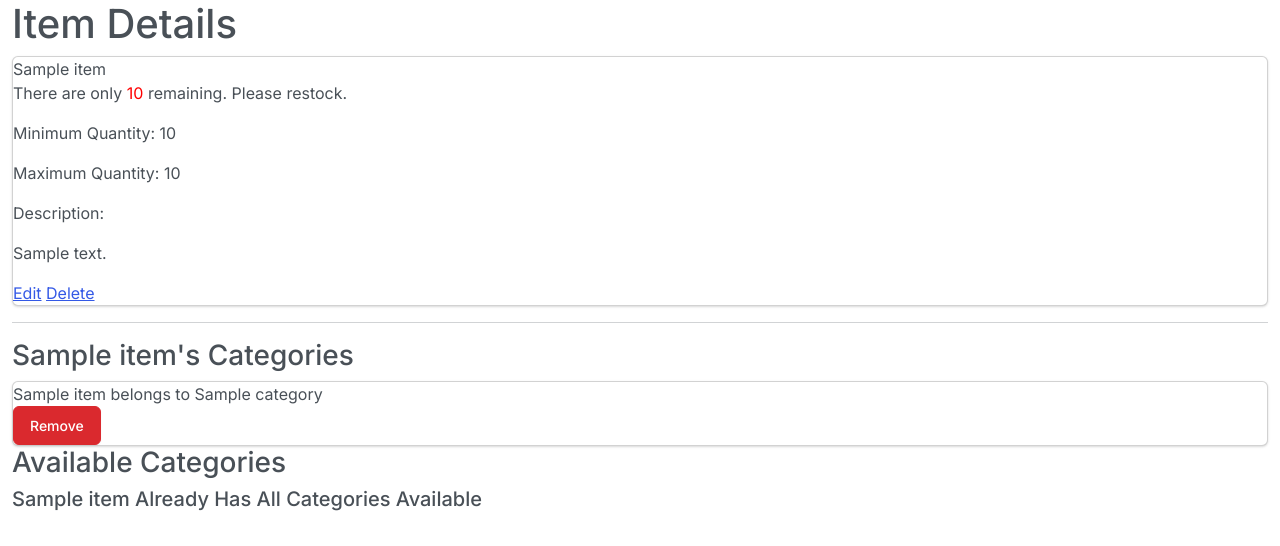
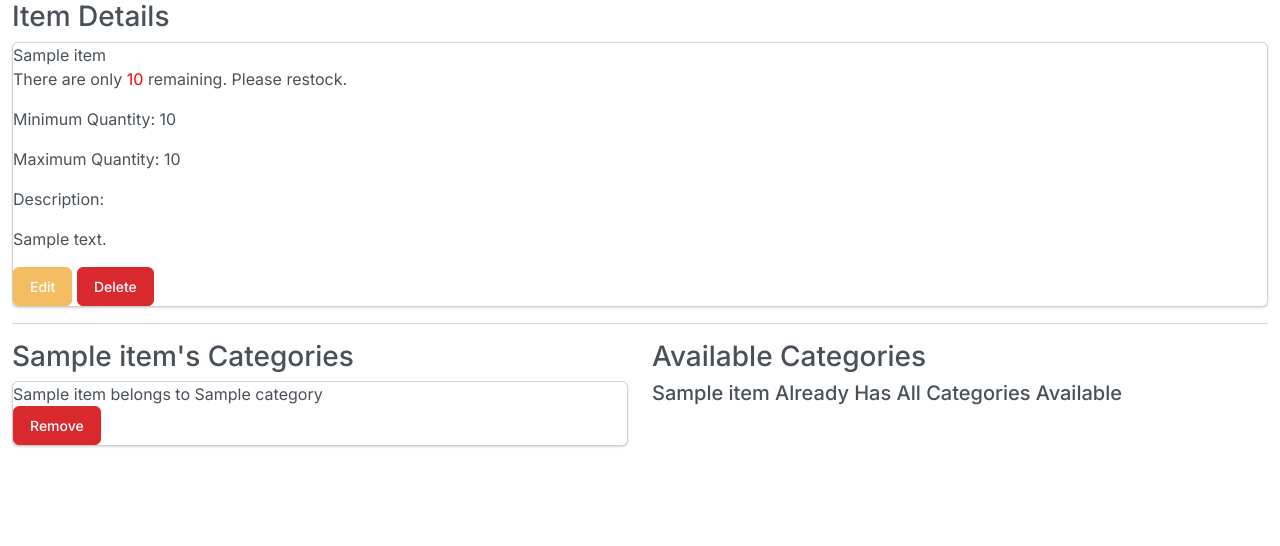
Before and after one commit to MartyEternal/inventorymanager, a Django app: page /items/1/ in a window 1280 px wide. Shown: the part 67-613 px from the top of the page. Run offline with Django 5.2, Linux system fonts and the light colour scheme; tables that the repository leaves empty hold one stand-in row (values such as "Sample post"); some libraries are stand-ins or nearby versions.

Commit message:
updated the links to coloured buttons and css for categories/items

```diff
--- a/main_app/templates/categories/detail.html
+++ b/main_app/templates/categories/detail.html
@@ -1,7 +1,7 @@
 {% extends 'base.html' %}
 {% block content %}
 
-<h1>Category Details</h1>
+<h3>Category Details</h3>
 
 <div class="card">
     <div class="card-content">
@@ -10,8 +10,8 @@
 
     </div>
     <div class="card-action">
-        <a href="{% url 'categories_update' category.id %}">Edit</a>
-        <a href="{% url 'categories_delete' category.id %}">Delete</a>
+        <a class="btn btn-warning" href="{% url 'categories_update' category.id %}">Edit</a>
+        <a class="btn btn-danger" href="{% url 'categories_delete' category.id %}">Delete</a>
     </div>
 </div>
 
--- a/main_app/templates/items/detail.html
+++ b/main_app/templates/items/detail.html
@@ -1,7 +1,7 @@
 {% extends 'base.html' %}
 {% block content %}
 
-<h1>Item Details</h1>
+<h3>Item Details</h3>
 
 <div class="card">
   <div class="card-content">
@@ -21,8 +21,8 @@
     <p>Description: {{ item.description|linebreaks }}</p>
   </div>
   <div class="card-action">
-    <a href="{% url 'items_update' item.id %}">Edit</a>
-    <a href="{% url 'items_delete' item.id %}">Delete</a>
+    <a class="btn btn-warning" href="{% url 'items_update' item.id %}">Edit</a>
+    <a class="btn btn-danger" href="{% url 'items_delete' item.id %}">Delete</a>
   </div>
 </div>
 
@@ -49,7 +49,7 @@
     <h5>No categories</h5>
     {% endif %}
   </div>
-</div>
+
 
   <div class="col s6">
     <h3>Available Categories</h3>
--- a/main_app/templates/main_app/category_form.html
+++ b/main_app/templates/main_app/category_form.html
@@ -2,9 +2,9 @@
 {% block content %}
 
 {% if object %}
-<h1>Edit <span class="teal-text">{{object.name}}</span></h1>
+<h3>Edit <span class="teal-text">{{object.name}}</span></h3>
 {% else %}
-<h1>Add Category</h1>
+<h3>Add Category</h3>
 {% endif %}
 
 <form action="" method="POST">
```
Also changed, not shown: main_app/templates/categories/index.html (+7 -7 lines). Lines whose indentation alone changed are shown as unchanged.
